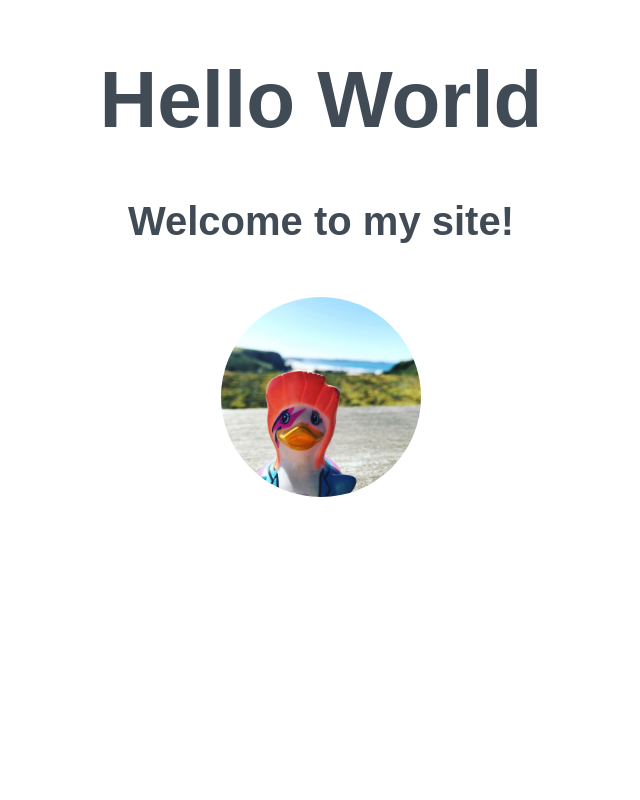
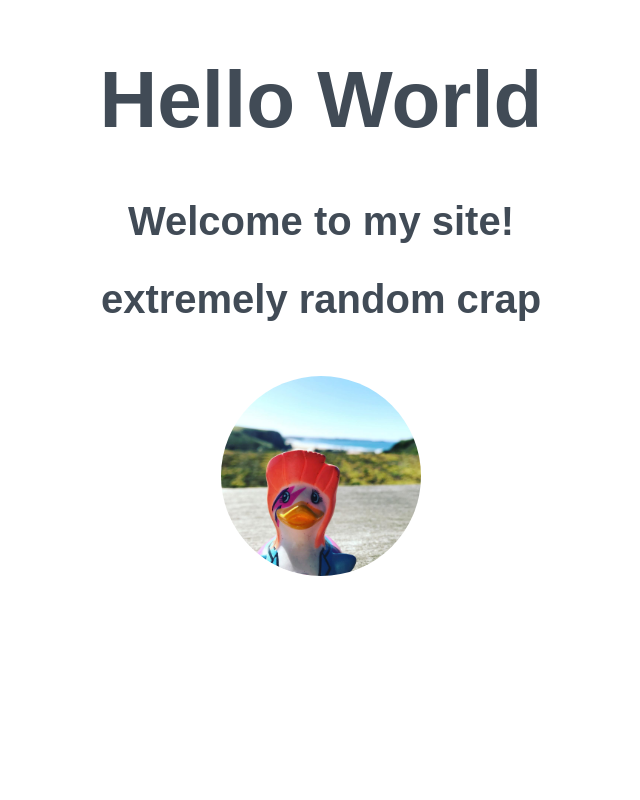
Before and after one commit to AK-Izzy/beginners-week-one-master, a plain HTML site: page index.html in a window 1280 px wide. Shown: the top 800 px of the page, without its empty margins (319-959 px from the left). Drawn offline with Linux system fonts and the light colour scheme.

Commit message:
added random crap

```diff
--- a/index.html
+++ b/index.html
@@ -13,6 +13,7 @@
   <div>
     <h1>Hello World</h1>
     <h2>Welcome to my site!</h2>
+    <h2>extremely random crap</h2>
     <img src="duck.jpg" width="200px">
   </div>
   <div>
```
